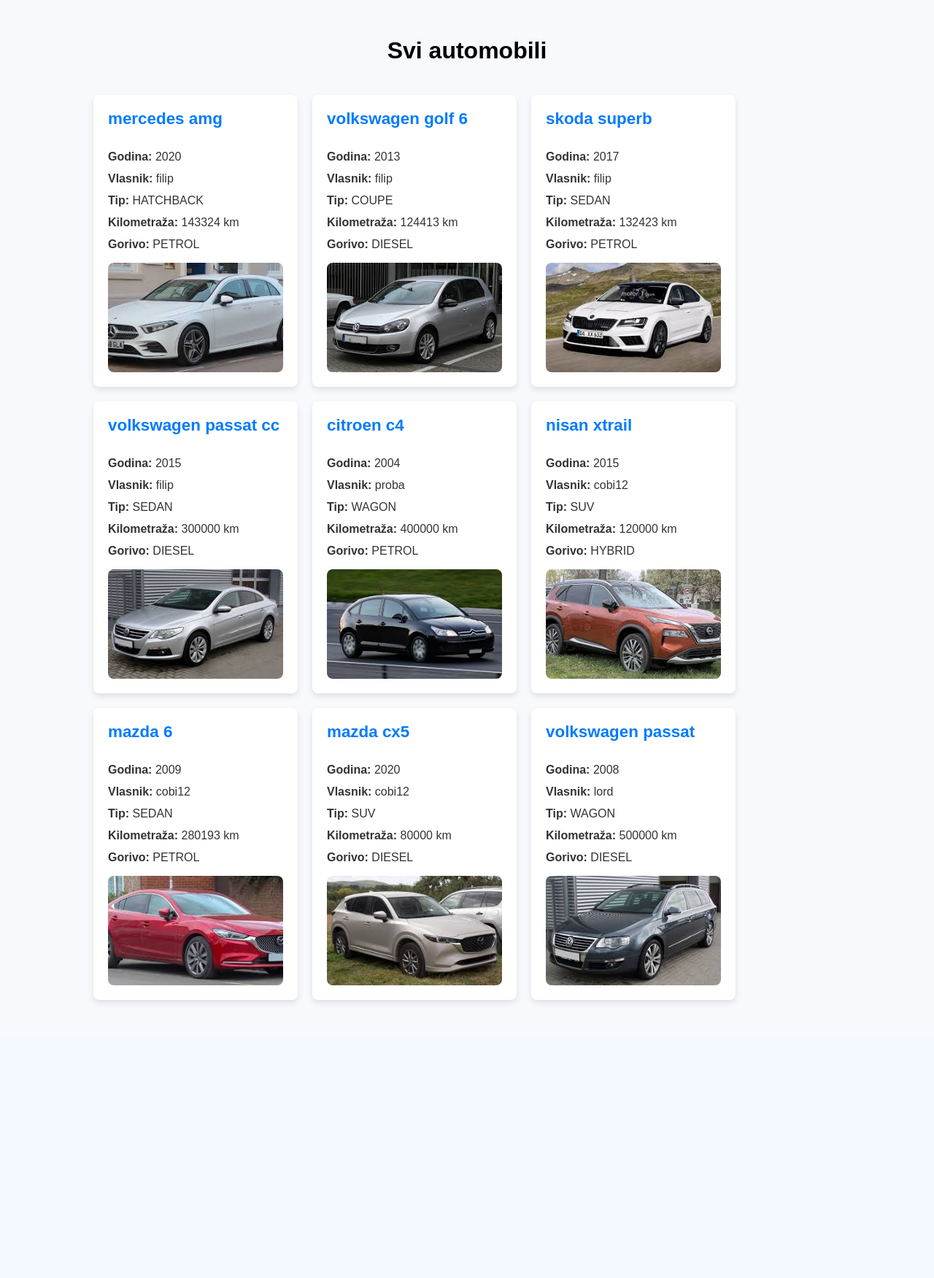
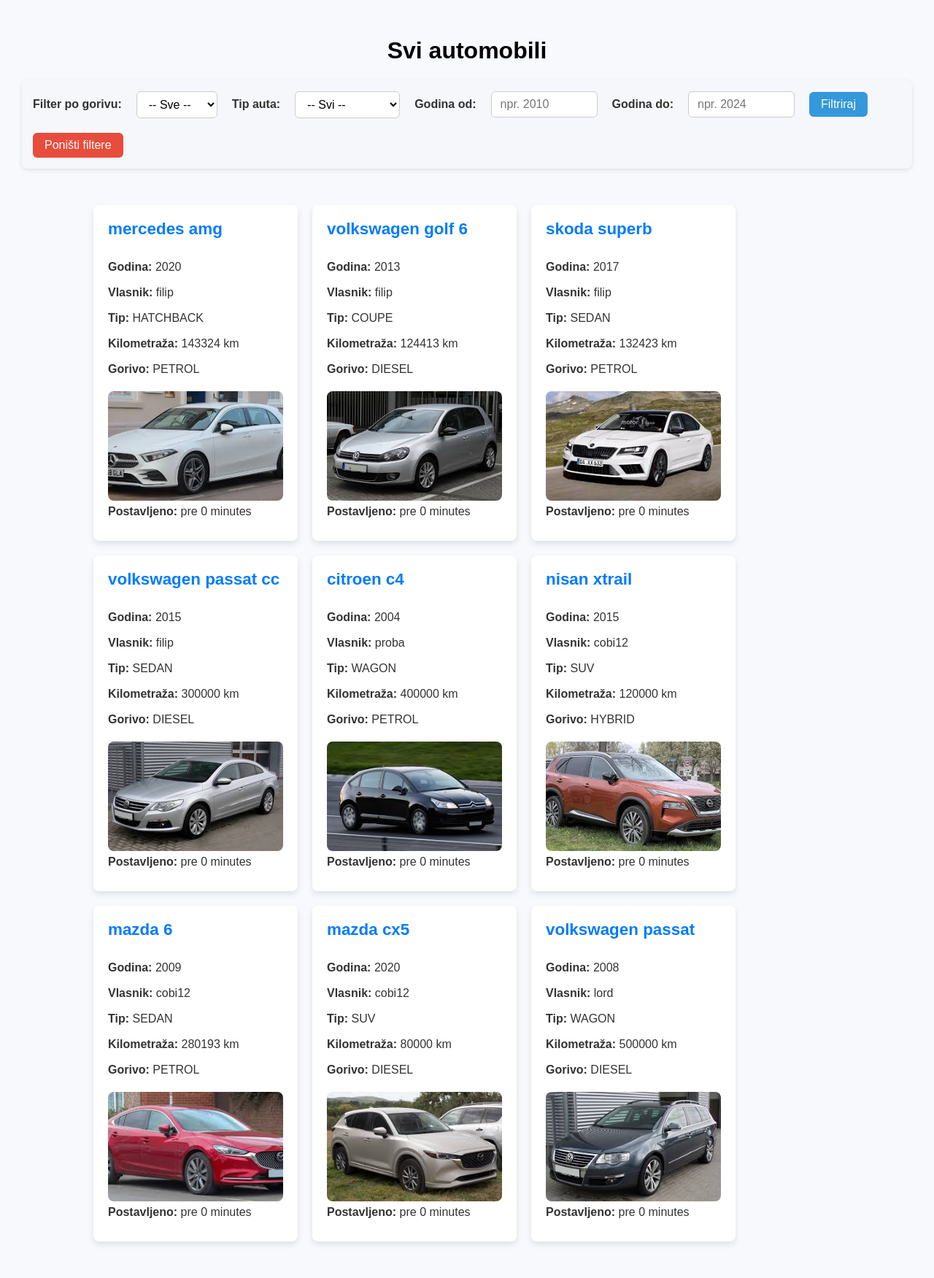
Before and after one commit to LordFilip/CarApp-Django, a Django app: page / in a window 1280 px wide. Shown: the part 58-1809 px from the top of the page at 73% size. Before the commit the page ends 1433 px from the top, so only its background shows below. Run offline with Django 5.2, Linux system fonts and the light colour scheme; data comes from the database, SQL or seed files in the repository; both versions use the stored data as it was after the commit.

Commit message:
filter za vozila

```diff
--- a/cars/models.py
+++ b/cars/models.py
@@ -35,6 +35,7 @@
         blank=True,
         help_text='Kratak opis automobila (opciono)'
     )
+    created_at = models.DateTimeField(auto_now_add=True)
 
     def __str__(self):
         return f"{self.brand} {self.model} ({self.year})"
--- a/cars/static/css/car_details.css
+++ b/cars/static/css/car_details.css
@@ -17,7 +17,7 @@
   margin-bottom: 20px;
 }
 
-/* Dugmad: izmeni i obriši */
+
 .car-actions {
   width: 100%;
   display: flex;
--- a/cars/static/css/car_list.css
+++ b/cars/static/css/car_list.css
@@ -17,11 +17,12 @@
   border-radius: 8px;
   box-shadow: 0 4px 8px rgba(0,0,0,0.1);
   width: 280px;
-  height: 400px;
+  height: 460px !important;
   padding: 20px;
   box-sizing: border-box;
   transition: transform 0.2s ease, box-shadow 0.2s ease;
   text-decoration: none;
+
 }
 
 .car-card:hover {
--- a/cars/templates/cars/car_details.html
+++ b/cars/templates/cars/car_details.html
@@ -19,6 +19,8 @@
     <p><strong>Kilometraža:</strong> {{ car.mileage }} km</p>
     <p><strong>Vlasnik:</strong> {{ car.owner.username }}</p>
     <p><strong>Opis:</strong> {{ car.description }}</p>
+    <p><strong>Postavljeno:</strong> pre {{ car.created_at|timesince }} </p>
+
 {% if user.is_authenticated and user == car.owner %}
     <div class="car-actions">
 
--- a/cars/templates/cars/car_list.html
+++ b/cars/templates/cars/car_list.html
@@ -10,10 +10,68 @@
 {% block content %}
   <h1>Svi automobili</h1>
 
+<!-- CSS JE PUISAN OVDJE JER IZ NEKOG RAZLOGA SE NE PRIMJENJUJE IZ FILE CAR_LIST TO JOS NISAM USPIO DA RIJESIM-->
+
+
+<form method="get" action="."
+      style="margin-bottom: 30px; padding: 15px; background-color: #f5f7fa; border-radius: 8px; box-shadow: 0 2px 6px rgba(0,0,0,0.1); display: flex; gap: 20px; align-items: center; flex-wrap: wrap;">
+
+    <label for="fuel-select" style="font-weight: bold; font-size: 16px; color: #333;">
+      Filter po gorivu:
+    </label>
+    <select name="fuel_type" id="fuel-select" onchange="this.form.submit()"
+            style="padding: 8px 12px; font-size: 16px; border: 1px solid #ccc; border-radius: 6px; background-color: #fff; transition: border-color 0.3s ease;">
+      <option value="">-- Sve --</option>
+      {% for fuel in fuel_types %}
+        <option value="{{ fuel }}" {% if fuel == selected_fuel %}selected{% endif %}>{{ fuel }}</option>
+      {% endfor %}
+    </select>
+
+    <label for="car-type-select" style="font-weight: bold; font-size: 16px; color: #333;">
+      Tip auta:
+    </label>
+    <select name="car_type" id="car-type-select" onchange="this.form.submit()"
+            style="padding: 8px 12px; font-size: 16px; border: 1px solid #ccc; border-radius: 6px; background-color: #fff; transition: border-color 0.3s ease;">
+      <option value="">-- Svi --</option>
+      {% for ctype in car_types %}
+        <option value="{{ ctype }}" {% if ctype == selected_car_type %}selected{% endif %}>{{ ctype }}</option>
+      {% endfor %}
+    </select>
+
+    <label for="year-min" style="font-weight: bold; font-size: 16px; color: #333;">
+      Godina od:
+    </label>
+    <input type="number" name="year_min" id="year-min" value="{{ year_min }}" placeholder="npr. 2010" min="1900"
+           style="padding: 8px 12px; font-size: 16px; border: 1px solid #ccc; border-radius: 6px; width: 120px;">
+
+    <label for="year-max" style="font-weight: bold; font-size: 16px; color: #333;">
+      Godina do:
+    </label>
+    <input type="number" name="year_max" id="year-max" value="{{ year_max }}" placeholder="npr. 2024" max="2100"
+           style="padding: 8px 12px; font-size: 16px; border: 1px solid #ccc; border-radius: 6px; width: 120px;">
+
+    <button type="submit"
+            style="padding: 8px 16px; font-size: 16px; background-color: #3498db; color: white; border: none; border-radius: 6px; cursor: pointer; transition: background-color 0.3s ease;">
+      Filtriraj
+    </button>
+
+    <button type="button"
+            onclick="window.location.href=window.location.pathname"
+            style="padding: 8px 16px; font-size: 16px; background-color: #e74c3c; color: white; border: none; border-radius: 6px; cursor: pointer; transition: background-color 0.3s ease;">
+      Poništi filtere
+    </button>
+</form>
+
+
+
+
+
+
+
   <div class="car-cards-container">
     {% for car in cars %}
     <a href="{% url 'car_details' car.id %}" >
-      <div class="car-card">
+      <div class="car-card" style="height: 440px;">
         <h2>{{ car.brand }} {{ car.model }}</h2>
         <p><strong>Godina:</strong> {{ car.year }}</p>
         <p><strong>Vlasnik:</strong> {{ car.owner }}</p>
@@ -25,6 +83,7 @@
         {% else %}
             <p><em>Nema slike</em></p>
         {% endif %}
+        <p><strong>Postavljeno:</strong> pre {{ car.created_at|timesince }} </p>
 
 
       </div>
--- a/cars/views.py
+++ b/cars/views.py
@@ -6,11 +6,38 @@
 from django.contrib.auth import logout as auth_logout
 from django.db.models import Q
 
-# Create your views here.
 
 def car_list(request):
+    fuel_filter = request.GET.get('fuel_type')
+    car_type_filter = request.GET.get('car_type')
+    year_min = request.GET.get('year_min')
+    year_max = request.GET.get('year_max')
+
     cars = Car.objects.all()
-    return render(request, 'cars/car_list.html', {'cars': cars})
+
+    if fuel_filter:
+        cars = cars.filter(fuel_type=fuel_filter)
+    if car_type_filter:
+        cars = cars.filter(car_type=car_type_filter)
+    if year_min:
+        cars = cars.filter(year__gte=year_min)
+    if year_max:
+        cars = cars.filter(year__lte=year_max)
+
+    fuel_types = Car.objects.values_list('fuel_type', flat=True).distinct()
+    car_types = Car.objects.values_list('car_type', flat=True).distinct()
+
+    return render(request, 'cars/car_list.html', {
+        'cars': cars,
+        'fuel_types': fuel_types,
+        'car_types': car_types,
+        'selected_fuel': fuel_filter,
+        'selected_car_type': car_type_filter,
+        'year_min': year_min,
+        'year_max': year_max,
+    })
+
+
 
 
 @login_required
```
Also changed, not shown: cars/migrations/0004_car_created_at.py (added), db.sqlite3, media/car_images/passat_b6_caravan.jpg (added).
